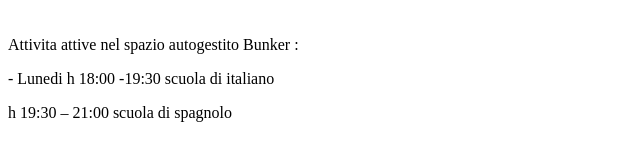
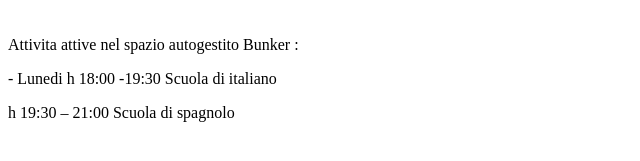
Before and after one commit to vovada3/vovada3.github.io, a plain HTML site: page index.html in a window 1280 px wide. Shown: the part 249-410 px from the top of the page, 0-640 px from the left. Drawn offline with Linux system fonts and the light colour scheme.

Commit message:
modifica

```diff
--- a/index.html
+++ b/index.html
@@ -5,8 +5,10 @@
 	<title>Bunker autogestito, v. Ovada 3, Milano</title>
 	<meta name="generator" content="LibreOffice 5.1.4.2 (Linux)"/>
 	<meta name="created" content="00:00:00"/>
-	<meta name="changed" content="2017-02-23T18:55:09.976668829"/>
+	<meta name="changed" content="2017-02-23T19:20:48.428551933"/>
 	<meta name="" content=""/>
+	<meta name="created" content="00:00:00">
+	<meta name="changed" content="2017-02-23T18:55:09.976668829">
 	<style type="text/css">
 		h2.cjk { font-family: "WenQuanYi Micro Hei" }
 		h2.ctl { font-family: "Lohit Devanagari" }
@@ -29,7 +31,7 @@ online</h2>
 
 </p>
 <p>Attivita attive nel spazio autogestito Bunker :</p>
-<p>- Lunedi h 18:00 -19:30 scuola di italiano</p>
-<p>              h 19:30 – 21:00 scuola di spagnolo</p>
+<p>- Lunedi h 18:00 -19:30 Scuola di italiano</p>
+<p>h 19:30 – 21:00 Scuola di spagnolo</p>
 </body>
 </html>
```
